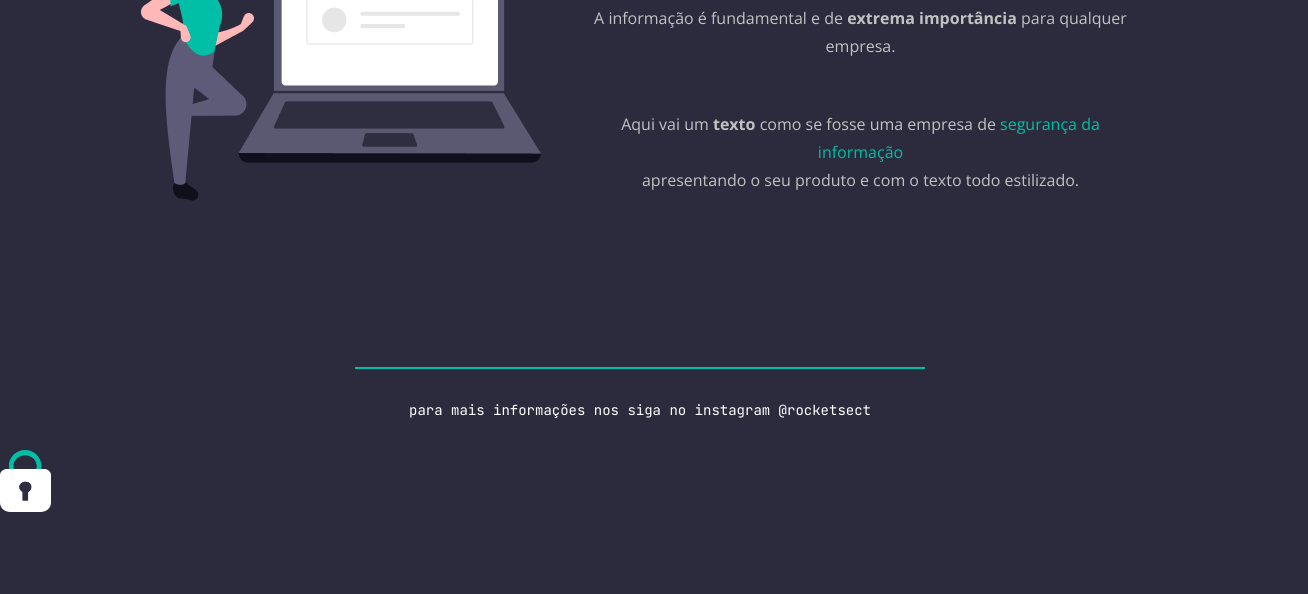
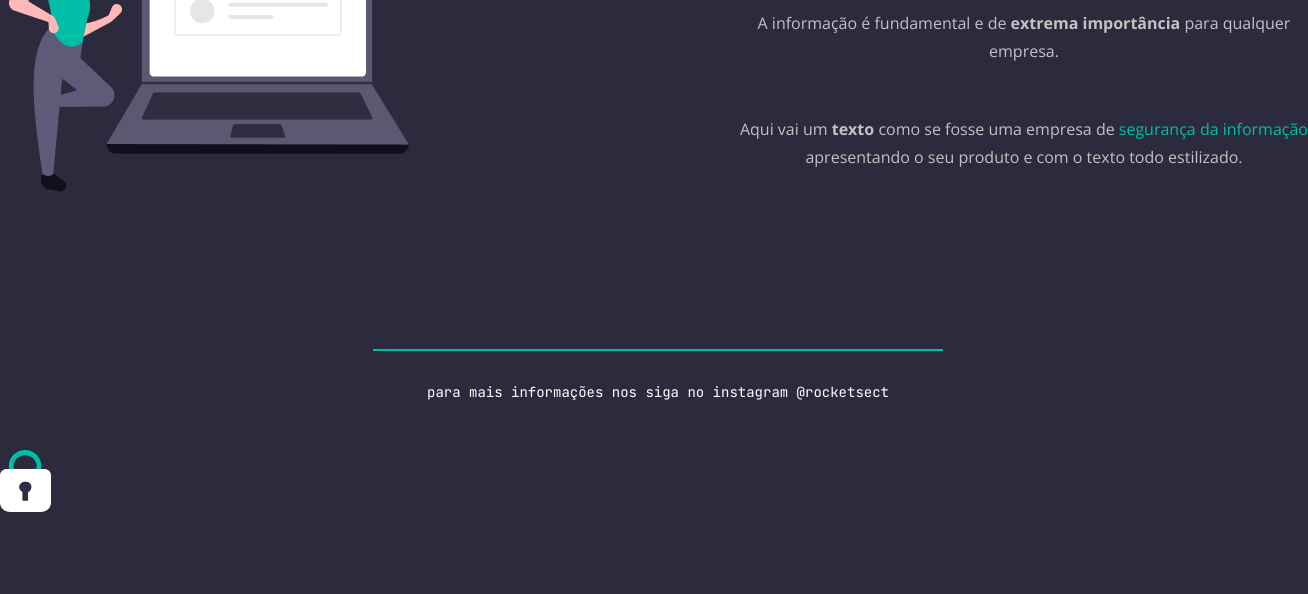
Before and after one commit to JhoniMattos/seguranca, a plain HTML site: page index.html in a window 1280 px wide. Shown: the part 284-878 px from the top of the page, 1308 px wide, since content can reach past the window. After the commit the page ends 800 px from the top, so only its background shows below. Drawn offline with nearby package versions, Linux system fonts and the light colour scheme.

Commit message:
adjustment of .page width

```diff
--- a/style.css
+++ b/style.css
@@ -1,12 +1,12 @@
 body {
   background-color: #2C2B3D;
-  min-height: 100vh;
+  min-height: 100%;
 }
 
 .page {
-  width: 1000px;
+  width: 1300px;
   margin: auto;
-}
+  }
 
 
 nav {
```
